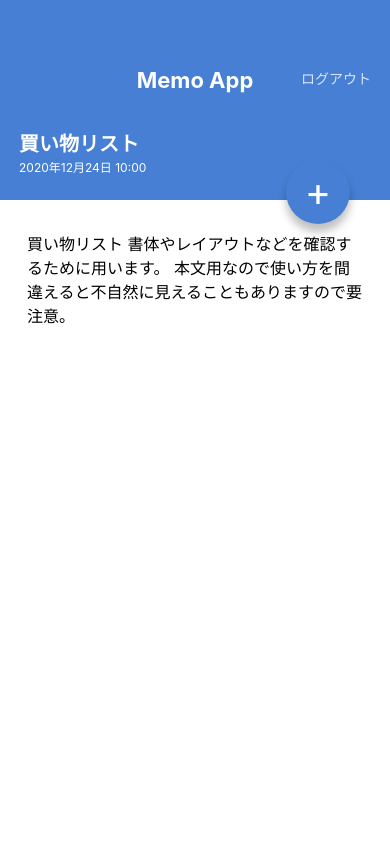
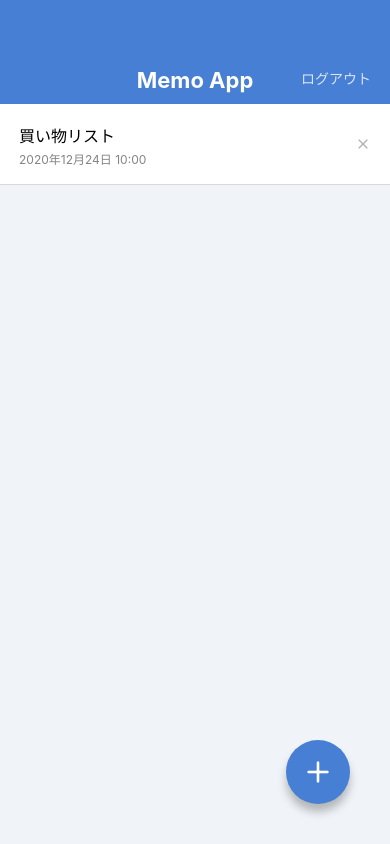
Before and after one commit to takerucam/reactnative-firebase-memoapp, a React Native app: screen / in a window 390 px wide. Built offline with nearby package versions, Linux system fonts and the light colour scheme.

Commit message:
Install @expo/vector-icons

```diff
--- a/App.jsx
+++ b/App.jsx
@@ -1,10 +1,10 @@
 import React from 'react';
-import MemoDetailScreen from './src/screens/MemoDetailScreen';
+// import MemoDetailScreen from './src/screens/MemoDetailScreen';
 import MemoListScreen from './src/screens/MemoListScreen';
 
 export default function App() {
   return (
-    // <MemoListScreen />
-    <MemoDetailScreen />
+    <MemoListScreen />
+    // <MemoDetailScreen />
   );
 }
--- a/package.json
+++ b/package.json
@@ -10,6 +10,7 @@
     "eject": "expo eject"
   },
   "dependencies": {
+    "@expo/vector-icons": "^12.0.5",
     "expo": "~44.0.0",
     "expo-status-bar": "~1.2.0",
     "prop-types": "^15.7.2",
--- a/src/components/circleButton.jsx
+++ b/src/components/circleButton.jsx
@@ -1,20 +1,21 @@
 import { string, shape } from 'prop-types';
 import React from 'react';
-import { View, Text, StyleSheet } from 'react-native';
+import { View, StyleSheet } from 'react-native';
+import { Feather } from '@expo/vector-icons';
 
 export default function CircleButton(props) {
-  const { children, style } = props;
+  const { style, name } = props;
 
   return (
     <View style={[styles.circleButton, style]}>
-      <Text style={styles.circleButtonLabel}>{children}</Text>
+      <Feather name={name} size={32} color="white" />
     </View>
   );
 }
 
 CircleButton.propTypes = {
-  children: string.isRequired,
   style: shape(),
+  name: string.isRequired,
 };
 
 CircleButton.defaultProps = {
--- a/src/components/memoList.jsx
+++ b/src/components/memoList.jsx
@@ -1,3 +1,4 @@
+import { Feather } from '@expo/vector-icons';
 import React from 'react';
 import { View, StyleSheet, Text } from 'react-native';
 
@@ -10,7 +11,7 @@
           <Text style={styles.memoListItemDate}>2020年12月24日 10:00</Text>
         </View>
         <View>
-          <Text>X</Text>
+          <Feather name="x" size={16} color="#b0b0b0" />
         </View>
       </View>
     </View>
--- a/src/screens/MemoDetailScreen.jsx
+++ b/src/screens/MemoDetailScreen.jsx
@@ -1,5 +1,7 @@
 import React from 'react';
-import { View, StyleSheet, Text, ScrollView } from 'react-native';
+import {
+  View, StyleSheet, Text, ScrollView,
+} from 'react-native';
 import AppBar from '../components/AppBar';
 import CircleButton from '../components/CircleButton';
 
@@ -18,7 +20,7 @@
           本文用なので使い方を間違えると不自然に見えることもありますので要注意。
         </Text>
       </ScrollView>
-      <CircleButton style={{ top: 160, button: 'auto' }}>+</CircleButton>
+      <CircleButton style={{ top: 160, button: 'auto' }} name="edit-2" />
     </View>
   );
 }
--- a/src/screens/MemoListScreen.jsx
+++ b/src/screens/MemoListScreen.jsx
@@ -9,7 +9,7 @@
     <View style={styles.container}>
       <AppBar />
       <MemoList />
-      <CircleButton>+</CircleButton>
+      <CircleButton name="plus" />
     </View>
   );
 }
```
Also changed, not shown: 2 other files (tests, documents, lock files or other folders).
